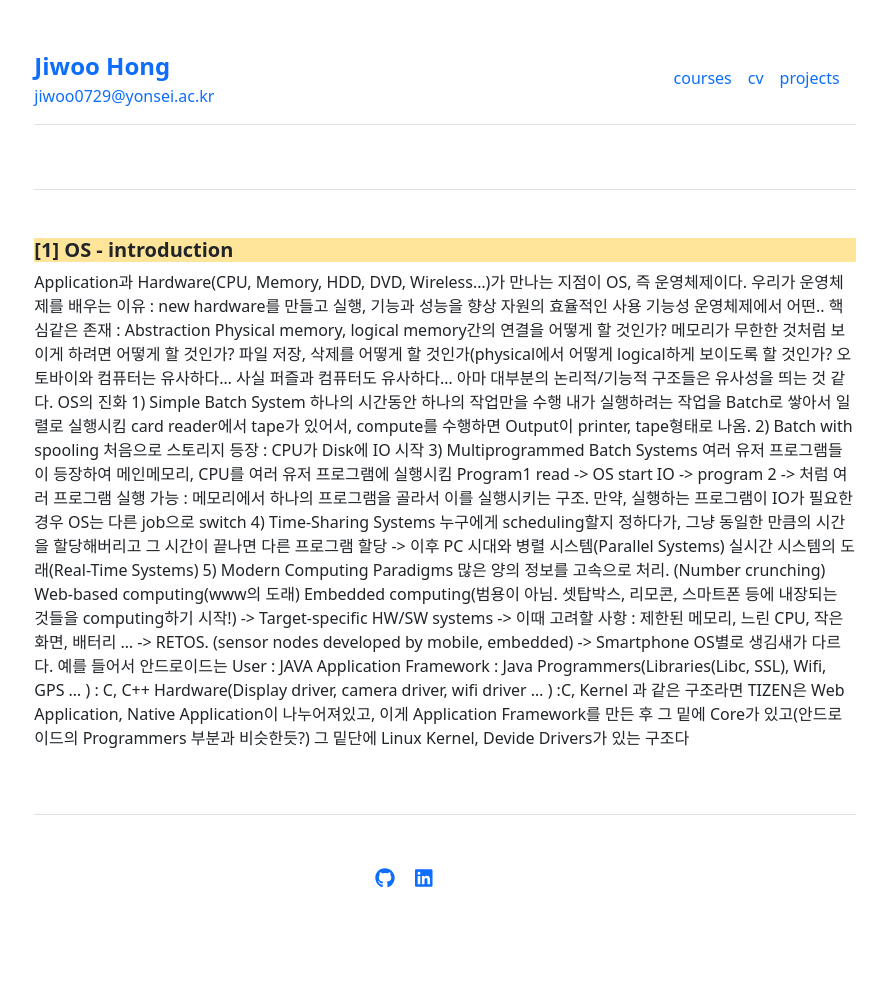
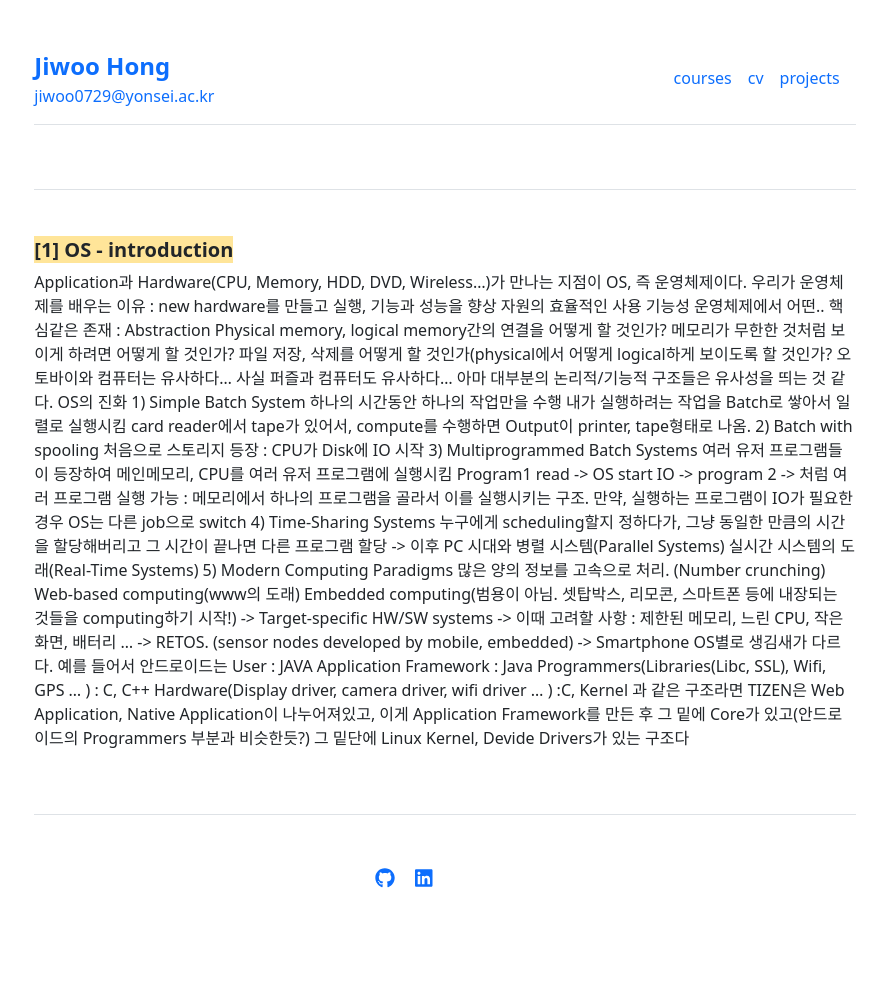
Before and after one commit to JiwooHong01/JiwooHong01.github.io, a Jekyll site: the page built from courses/os/L1.md, in a window 1280 px wide. Shown: the whole page, without its empty margins (195-1082 px from the left). Built offline with Jekyll 4.4.1, drawn with Linux system fonts in a browser that asks for light colours; our own code applies the rules of GitHub Pages for plain Markdown files.

Commit message:
cv, header, L1

```diff
--- a/_includes/header.html
+++ b/_includes/header.html
@@ -1,9 +1,9 @@
 <header class="d-flex flex-column flex-md-row align-items-center pb-3 mb-5 border-bottom">
   <div>
-    <a href="{{ site.github.url }}/" class="d-flex align-items-center text-decoration-none">
+    <a href="{{ site.github.url }}/" class="d-flex align-items-left text-decoration-none">
       <span class="fs-4 fw-bold">{{ site.title }}</span>
     </a>
-    <a href="{{ site.github.url }}/" class="d-flex align-items-center text-decoration-none">
+    <a href="{{ site.github.url }}/" class="d-flex align-items-left text-decoration-none">
       <span>{{ site.description }}</span>
     </a>
   </div>
--- a/_layouts/cv.html
+++ b/_layouts/cv.html
@@ -14,7 +14,7 @@ layout: default
   width="600"
   height="800"
 /> -->
-{{ site.github.url }}/assets/img/picture.jpeg
+<!-- {{ site.github.url }}/assets/img/picture.jpeg -->
 
 <!--
 <div class="row g-5 mb-5">
--- a/courses/os/L1.md
+++ b/courses/os/L1.md
@@ -1,4 +1,4 @@
-<h1 style="font-size:15pt; background-color:#ffe599; font-weight:bold;">[1] OS - introduction</h1>
+<h1 style="font-size:15pt; font-weight:bold;"><span style="background-color:#ffe599;">[1] OS - introduction</span></h1>
 Application과 Hardware(CPU, Memory, HDD, DVD, Wireless...)가 만나는 지점이 OS, 즉 운영체제이다.
 우리가 운영체제를 배우는 이유 :
 new hardware를 만들고 실행, 기능과 성능을 향상
```
